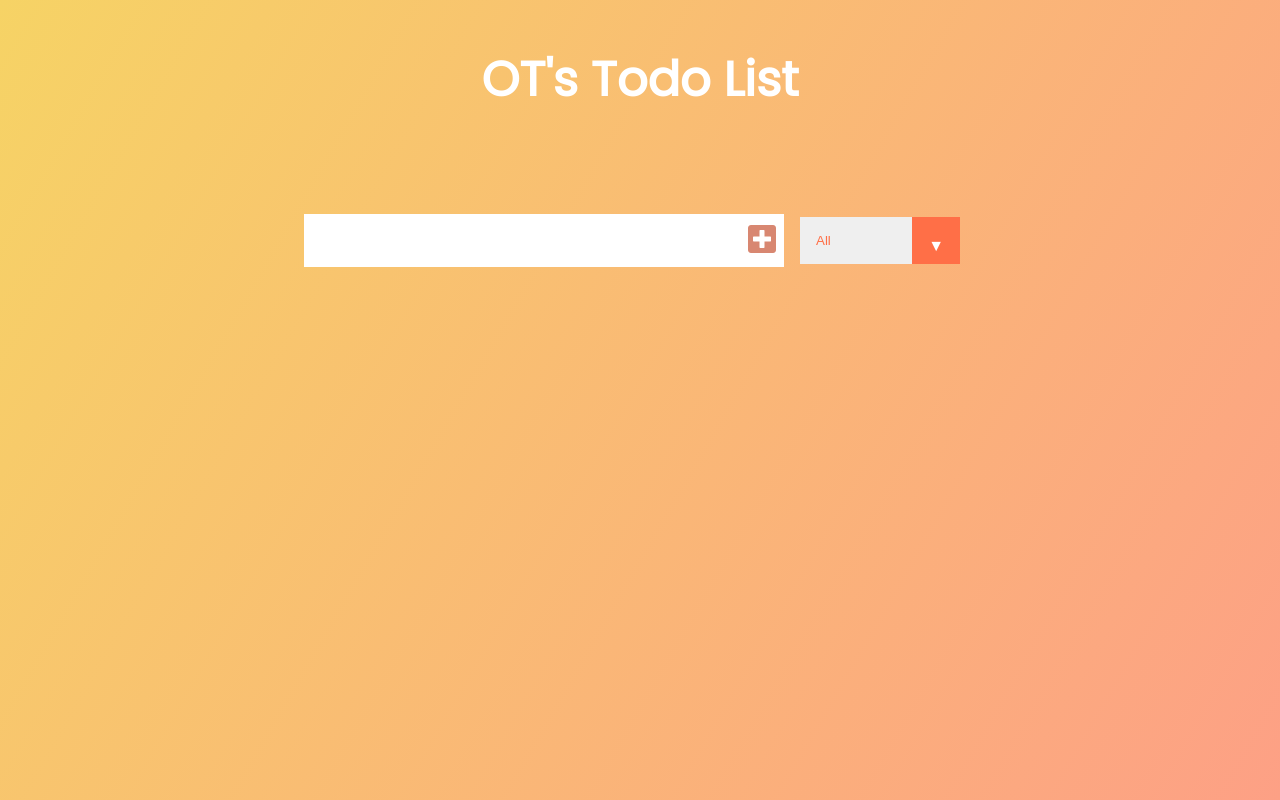
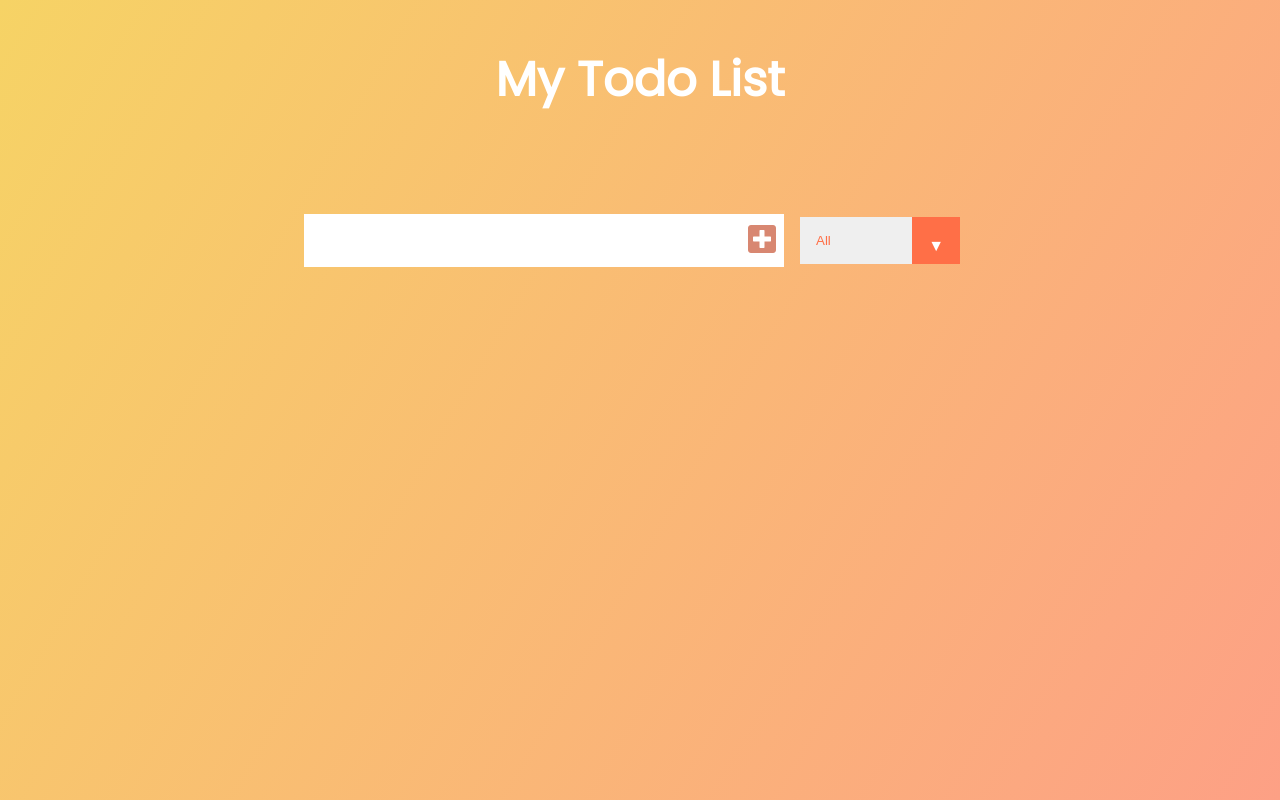
Before and after one commit to Omer2809/todoApp, a plain HTML site: page index.html in a window 1280 px wide. Drawn offline with Linux system fonts and the light colour scheme.

```diff
--- a/index.html
+++ b/index.html
@@ -22,7 +22,7 @@
   </head>
   <body>
     <header>
-      <h1>OT's Todo List</h1>
+      <h1>My Todo List</h1>
     </header>
     <form>
       <input type="text" class="todo-input" />
```
Also changed, not shown: image/ss.png (added), 1 other file.
